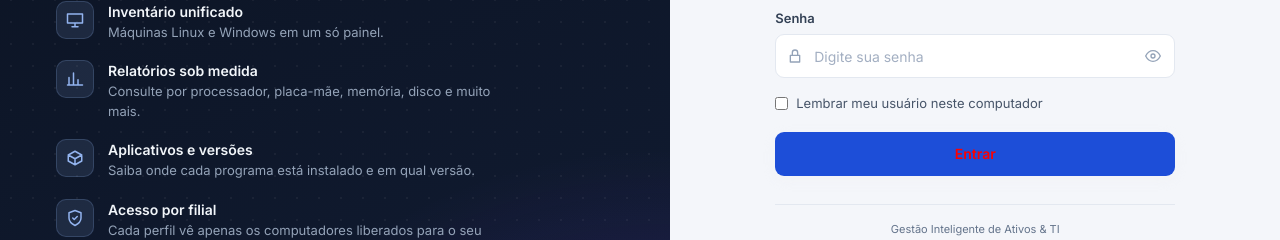
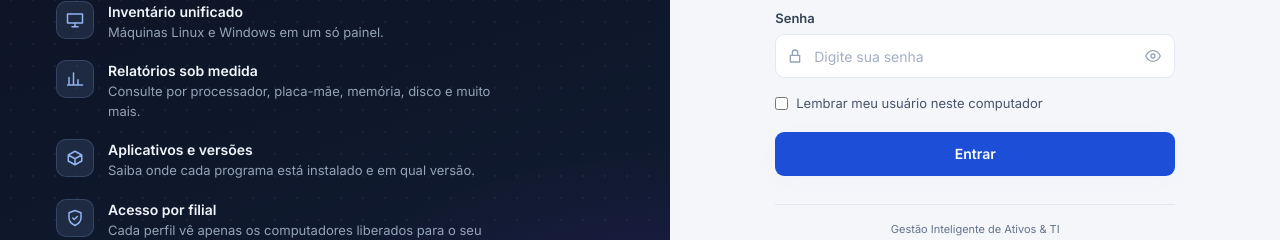
Before and after one commit to Geovanemotta/Easy-Inventory-Installer, a React (Vite) app in the folder frontend/: page / in a window 1280 px wide. Shown: the part 363-603 px from the top of the page. Built offline with nearby package versions, Linux system fonts and the light colour scheme; no server answers.

Commit message:
Release 1.0

```diff
--- a/frontend/src/App.css
+++ b/frontend/src/App.css
@@ -1590,7 +1590,7 @@ tbody tr.row:hover {
   justify-content: center;
   gap: 10px;
   background: var(--brand);
-  color: #fd0000;
+  color: #fff;
   border: 0;
   border-radius: 9px;
   font-size: 14px;
```
